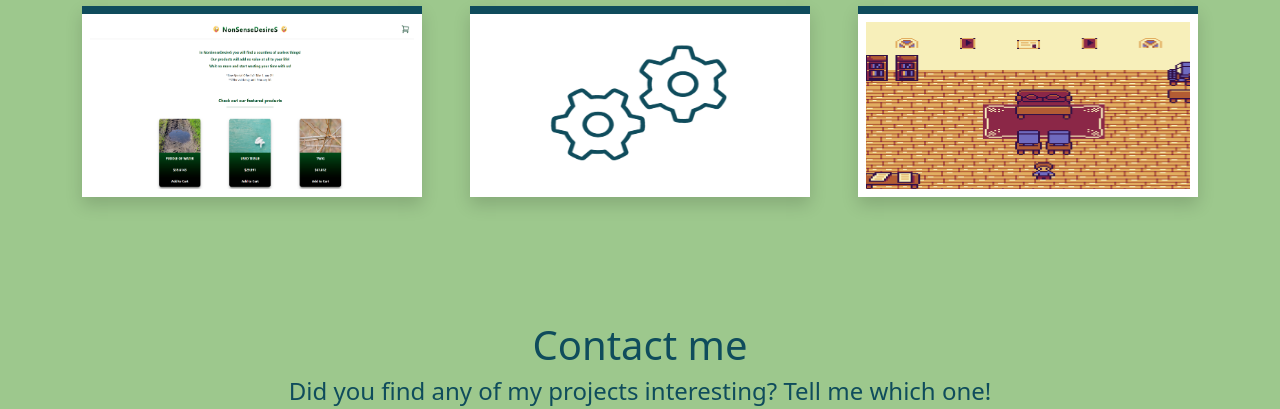
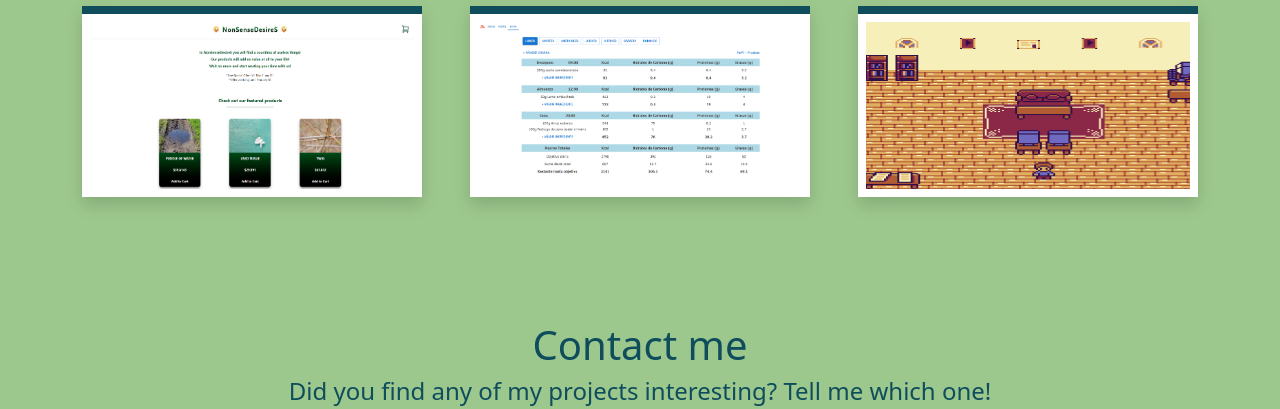
Before and after one commit to joseangelgil/portfolio, a website: page index.html in a window 1280 px wide. Shown: the part 2253-2662 px from the top of the page. Drawn offline with nearby package versions, Linux system fonts and the light colour scheme.

Commit message:
Update index.html

```diff
--- a/index.html
+++ b/index.html
@@ -178,7 +178,7 @@
         </div>
         <div class="col-lg-4 col-md-6">
           <div class="project-box p-2 shadow">
-            <img src="./assets/images/upcoming.png" alt="project 5 image">
+            <img src="./assets/images/p5_image.png" alt="project 5 image">
             <div class="project d-flex justify-content-center align-items-center flex-column">
               <h2>Fitness App</h2>
               <div class="d-flex justify-content-center gap-2">
@@ -189,7 +189,6 @@
               <div class="project__link">
                 <a href="https://github.com/joseangelgil/fitness-app" target="_blank" rel="noopener noreferrer"><i class="bi bi-github"></i></a>
                 <a href="https://joseangelgil.github.io/fitness-app/" target="_blank" rel="noopener noreferrer"><i class="bi bi-laptop"></i></a>
-                <h5 data-i18n="unfinished-project">Coming Soon!</h5>
               </div>
             </div>
           </div>
```
